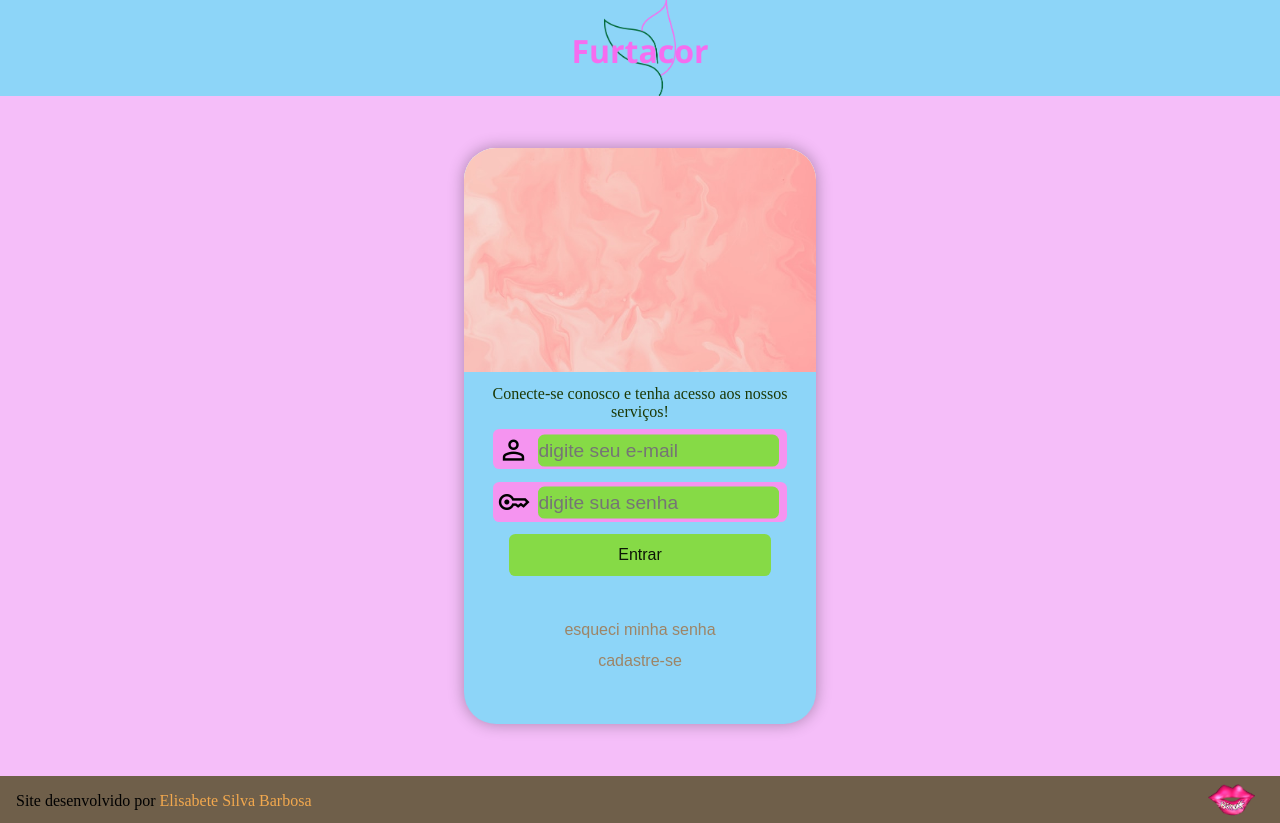
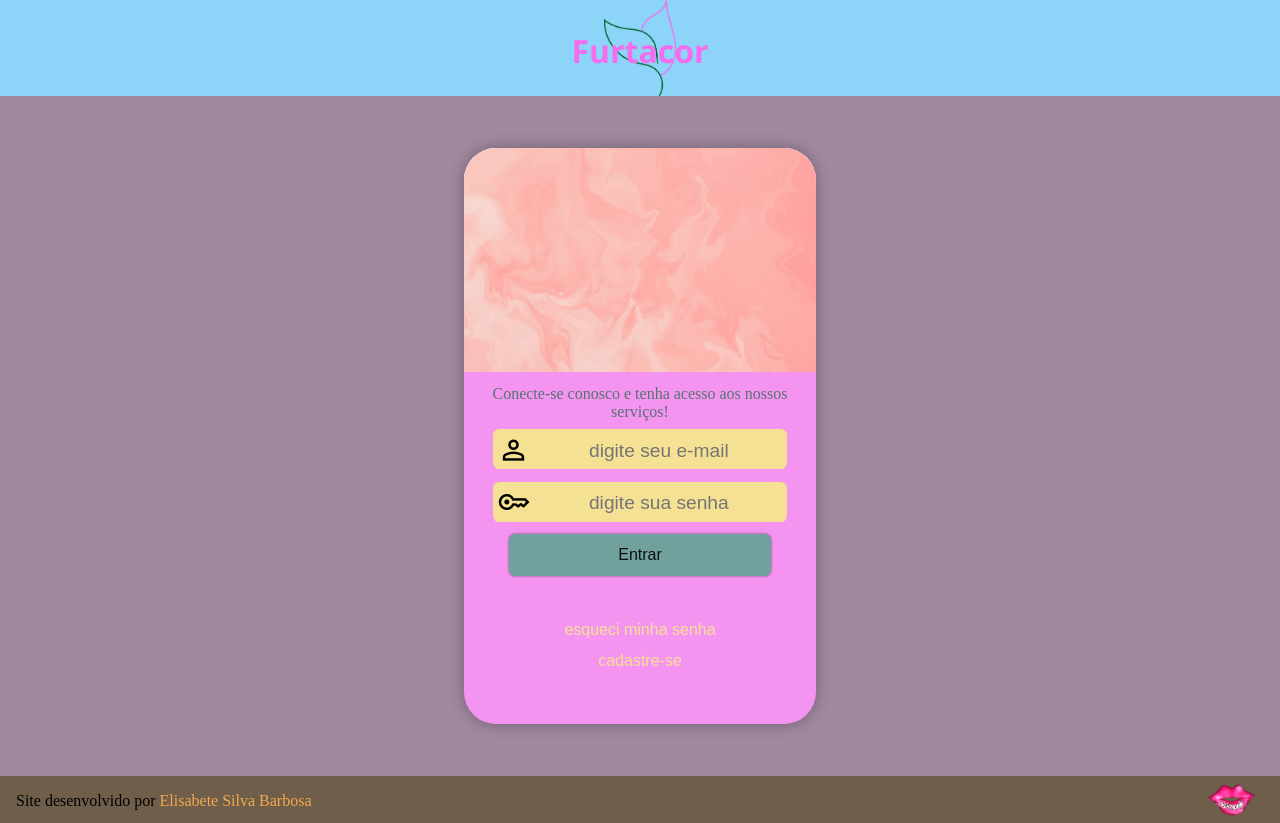
Before and after one commit to Elisabsb/projeto-site-de-login, a plain HTML site: page index.html in a window 1280 px wide. Drawn offline with nearby package versions, Linux system fonts and the light colour scheme; a web font is replaced by a local one.

Commit message:
ajuste de cores

```diff
--- a/style.css
+++ b/style.css
@@ -27,7 +27,7 @@ header {
 
 main {
     position: relative;
-    background-color: rgb(245, 190, 249);
+    background-color: #A08A9F;
     width: 100vw;
     height: 85vh;
 }
@@ -37,7 +37,7 @@ section#menu {
     top: 50%;
     left: 50%;
     transform: translate(-50%, -50%);
-    background-color: #8DD5F8;
+    background-color: #F594F0;
     width: 22rem;
     height: 36rem;
     border-radius: 2rem;
@@ -61,12 +61,12 @@ div#form {
     padding-right: 0.8rem;
 }
 div#form > p {
-    color: #1b3805;
+    color: #527571;
 }
 
 div.login {
     display: inline-block;
-    background-color: #f594f0;
+    background-color: #F5E193;
     width: 90%;
     height: 2.5rem;
     border-radius: 0.4rem;
@@ -85,7 +85,8 @@ div.login input {
     width: 82%;
     height: 2rem;
     transform: translateY(-0.59rem);
-    background-color: #86da46;
+    background-color: #F5E193;
+    text-align: center;
 
 }
 
@@ -101,16 +102,16 @@ input[type=submit] {
     margin: auto;
     font-size: 1em;
     cursor: pointer;
-    background-color: #86da46;
+    background-color: #71a19c;
     border: none;
     border-radius: 0.4rem;
     color: rgba(0, 0, 0, 0.900);
+    box-shadow: 0rem 0rem 0.18rem rgba(0, 0, 0, 0.507);
 }
 
 input[type=submit]:hover {
-    background-color: #f594f0;
-    color: white;
-    animation: ;
+    background-color: #93F5E9;
+    color: black;
 }
 
 a.links {
@@ -121,11 +122,11 @@ a.links {
     font-size: 1rem;
     font-family: Arial, Helvetica, sans-serif;
     transform: translateY(2rem);
-    color: #9D8567;
+    color: #F5E193;
 }
 
 a.links:visited {
-    color: #9D8567;
+    color: #F5E193;
 }
 
 footer {
```
